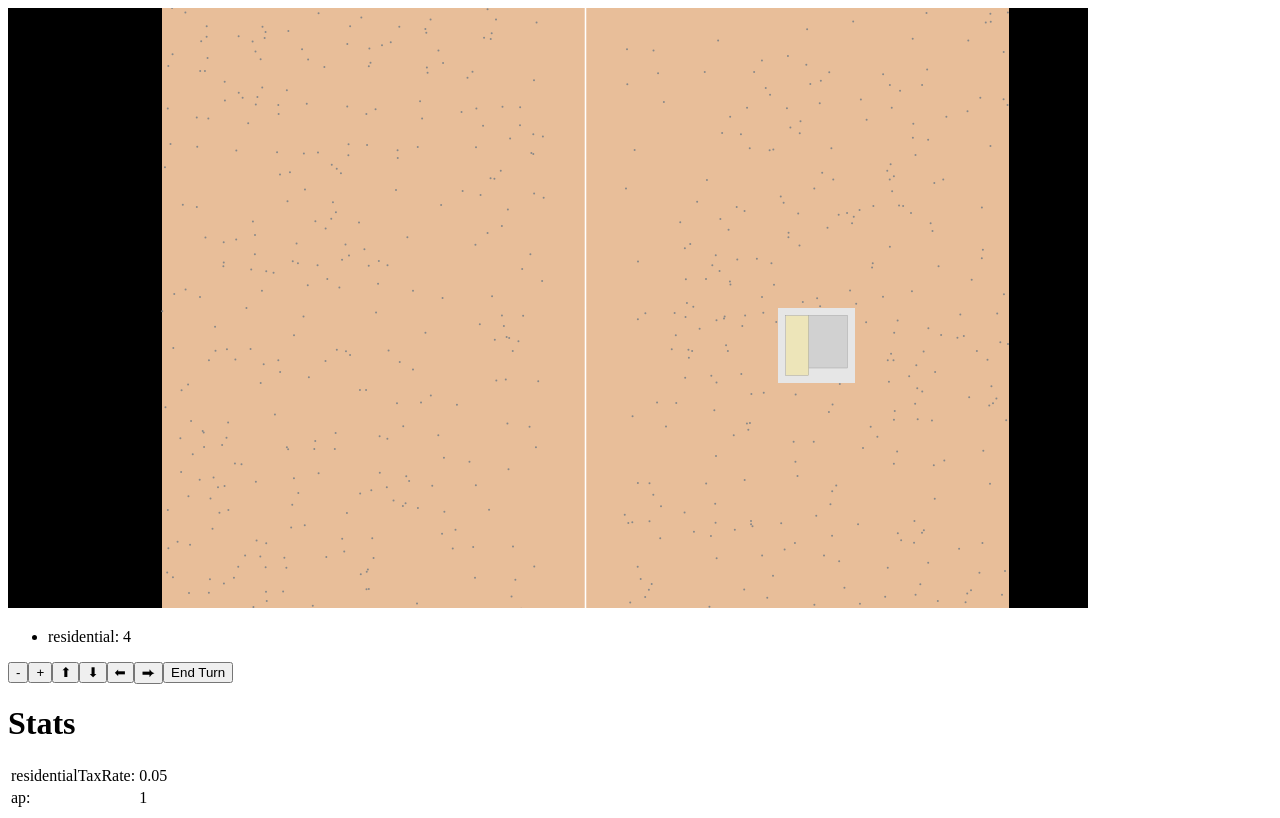
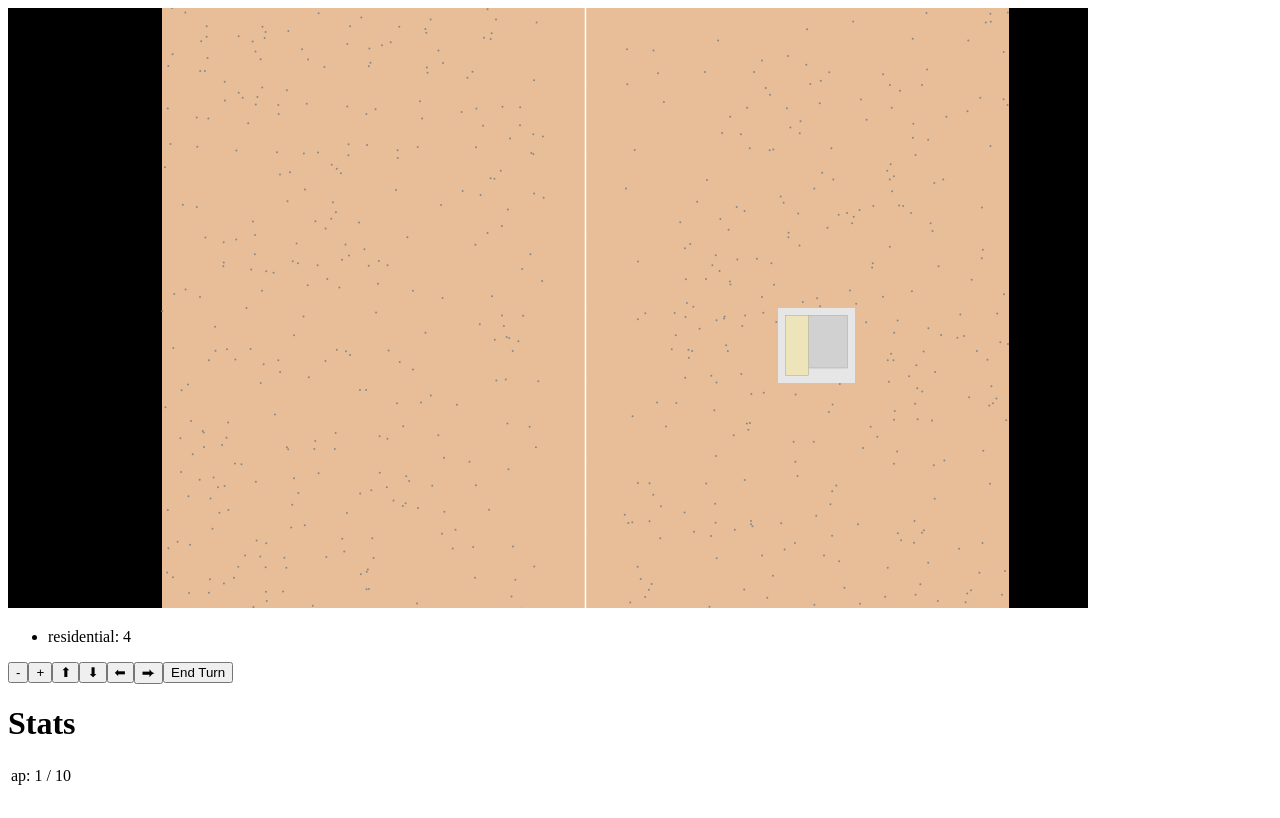
Before and after one commit to whatgoodisaroad/polity, a React app: page / in a window 1280 px wide. Built offline with nearby package versions, Linux system fonts and the light colour scheme; the HTML template or start-up script is replaced by a standard one.

Commit message:
Better stats

```diff
--- a/src/cells/city-hall.ts
+++ b/src/cells/city-hall.ts
@@ -1,4 +1,4 @@
-import { State } from "../game";
+import { modifyStat, State } from "../game";
 import { Color, MapCell, PaintArgs } from "./base";
 
 export class CityHallCell extends MapCell {
@@ -33,12 +33,6 @@ export class CityHallCell extends MapCell {
   }
 
   applyStartOfRoundEffects(state: State): State {
-    const stats = new Map(state.stats);
-    const oldAp = stats.get('ap') ?? 0;
-    stats.set('ap', oldAp + 1);
-    return {
-      ...state,
-      stats,
-    }
+    return modifyStat(state, 'ap', (value) => value + 1);
   }
 }
--- a/src/cells/residential.ts
+++ b/src/cells/residential.ts
@@ -1,4 +1,4 @@
-import { State } from "../game";
+import { getStatValue, modifyStat, State } from "../game";
 import { Color, MapCell, PaintArgs } from "./base";
 
 type Dwelling = {
@@ -30,6 +30,8 @@ export class ResidentialCell extends MapCell {
       .map((_, i) => i)
       .filter((i) => !existingIndexes.has(i));
     const indexIndex = Math.floor(Math.random() * availableIndices.length);
+    const coordinateIndex = availableIndices[indexIndex];
+    const propertyValue = 250_000 + Math.floor(Math.random() * 50_000);
 
     return new ResidentialCell(
       this.row,
@@ -37,8 +39,8 @@ export class ResidentialCell extends MapCell {
       [
         ...this.dwellings,
         {
-          propertyValue: 100_000,
-          coordinateIndex: availableIndices[indexIndex],
+          propertyValue,
+          coordinateIndex,
         },
       ]
     );
@@ -90,7 +92,6 @@ export class ResidentialCell extends MapCell {
     context.stroke();
 
     // Dwellings
-    console.log(this.dwellings);
     for (const { coordinateIndex } of this.dwellings) {
       const [x, y, w, h] = HOUSE_COORDINATES[coordinateIndex];
       drawHouse(x, y, w, h, args);
@@ -103,8 +104,8 @@ export class ResidentialCell extends MapCell {
 
   getTotalPropertyValue(): number {
     return this.dwellings
-    .map(({ propertyValue }) => propertyValue)
-    .reduce((v, acc) => v + acc, 0);
+      .map(({ propertyValue }) => propertyValue)
+      .reduce((v, acc) => v + acc, 0);
   }
 
   getDescription(): Map<string, string> {
@@ -117,15 +118,10 @@ export class ResidentialCell extends MapCell {
   }
 
   applyStartOfRoundEffects(state: State): State {
-    const stats = new Map(state.stats);
-    const oldMoney = stats.get('money') ?? 0;
-    const residentialTaxRate = stats.get('residentialTaxRate') ?? 0;
-    stats.set(
-      'money',
-      oldMoney + Math.floor(
-        this.getTotalPropertyValue() * residentialTaxRate / 12
-      )
-    );
+    const residentialTaxRate = getStatValue(state, 'residentialTaxRate');
+    state = modifyStat(state, 'money', (value) => value + Math.floor(
+      this.getTotalPropertyValue() * residentialTaxRate / 12
+    ));
 
     const map = state.map.filter(
       ({ row, column}) => row !== this.row || column !== this.column
@@ -138,7 +134,6 @@ export class ResidentialCell extends MapCell {
 
     return {
       ...state,
-      stats,
       map,
     }
   }
--- a/src/game.ts
+++ b/src/game.ts
@@ -1,12 +1,22 @@
 import { CityHallCell, EmptyCell, FreewayCorridorCell, ResidentialCell, VoidCell } from "./cells";
 import type { CellType, MapCell } from "./cells/base";
+
+export interface Stat {
+  value: number;
+  lifecycle: 'game' | 'turn';
+  displayName?: string;
+  display?: boolean;
+  max?: number;
+}
+
+export type StatKey = 'money' | 'ap' | 'residentialTaxRate';
 
 export type State = {
   map: MapCell[];
   tiles: Map<CellType, number>;
   paintTile?: CellType;
   log: string[];
-  stats: Map<string, number>;
+  stats: Map<StatKey, Stat>;
 };
 
 export type Range2 = {
@@ -14,6 +24,54 @@ export type Range2 = {
   rowEnd: number;
   colStart: number;
   colEnd: number;
+}
+
+export function modifyStat(
+  state: State,
+  key: StatKey,
+  fn: (value: number) => number
+): State {
+  const stats = new Map(state.stats);
+  let stat = stats.get(key);
+  if (!stat) {
+    stat = initStat(key);
+  }
+  if (!stat) {
+    throw `Failed to get stat ${key}`;
+  }
+
+  stat.value = fn(stat.value);
+  if (stat.max && stat.value > stat.max) {
+    stat.value = stat.max;
+  }
+  stats.set(key, stat);
+
+  return {
+    ...state,
+    stats,
+  }
+}
+
+export function getStatValue(state: State, key: StatKey): number {
+  let stat = state.stats.get(key);
+  if (!stat) {
+    stat = initStat(key);
+  }
+  if (!stat) {
+    throw 'Failed to initialize stat';
+  }
+  return stat.value;
+}
+
+function initStat(key: StatKey): Stat {
+  if (key === 'money') {
+    return { value: 0, lifecycle: 'game', display: true };
+  } else if (key === 'ap') {
+    return { value: 0, max: 10, lifecycle: 'game', display: true };
+  } else if (key === 'residentialTaxRate') {
+    return { value: 0.05, max: 0.5, lifecycle: 'game' };
+  }
+  throw `Unrecognized stat ${key}`;
 }
 
 export function getInitialState(): State {
@@ -36,9 +94,7 @@ export function getInitialState(): State {
       // ['freeway-corridoor', 100],
     ]),
     log: ['Welcome!'],
-    stats: new Map([
-      ['residentialTaxRate', 0.05],
-    ]),
+    stats: new Map(),
   };
 }
 
--- a/src/index.tsx
+++ b/src/index.tsx
@@ -156,9 +156,11 @@ function Game(): React.ReactNode {
       <table>
         <tbody>
           {[...state.stats.entries()].map(([key, value]) => (
-            <tr>
-              <td>{key}:</td>
-              <td>{value}</td>
+            <tr key={key}>
+              <td>{value.displayName ?? key}:</td>
+              <td>
+                {value.value} {value.max ? ` / ${value.max}` : ''}
+              </td>
             </tr>
           ))}
         </tbody>
```
